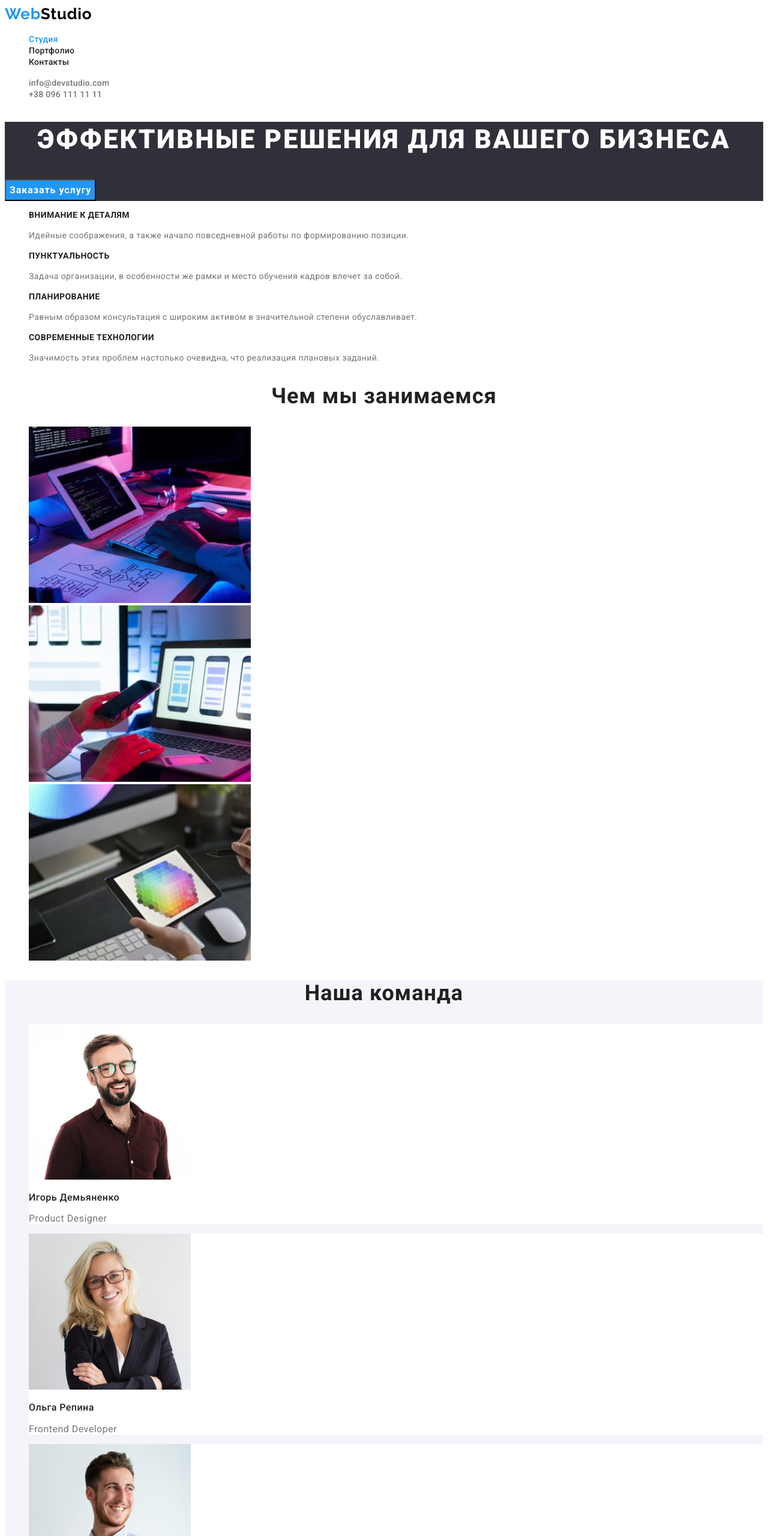
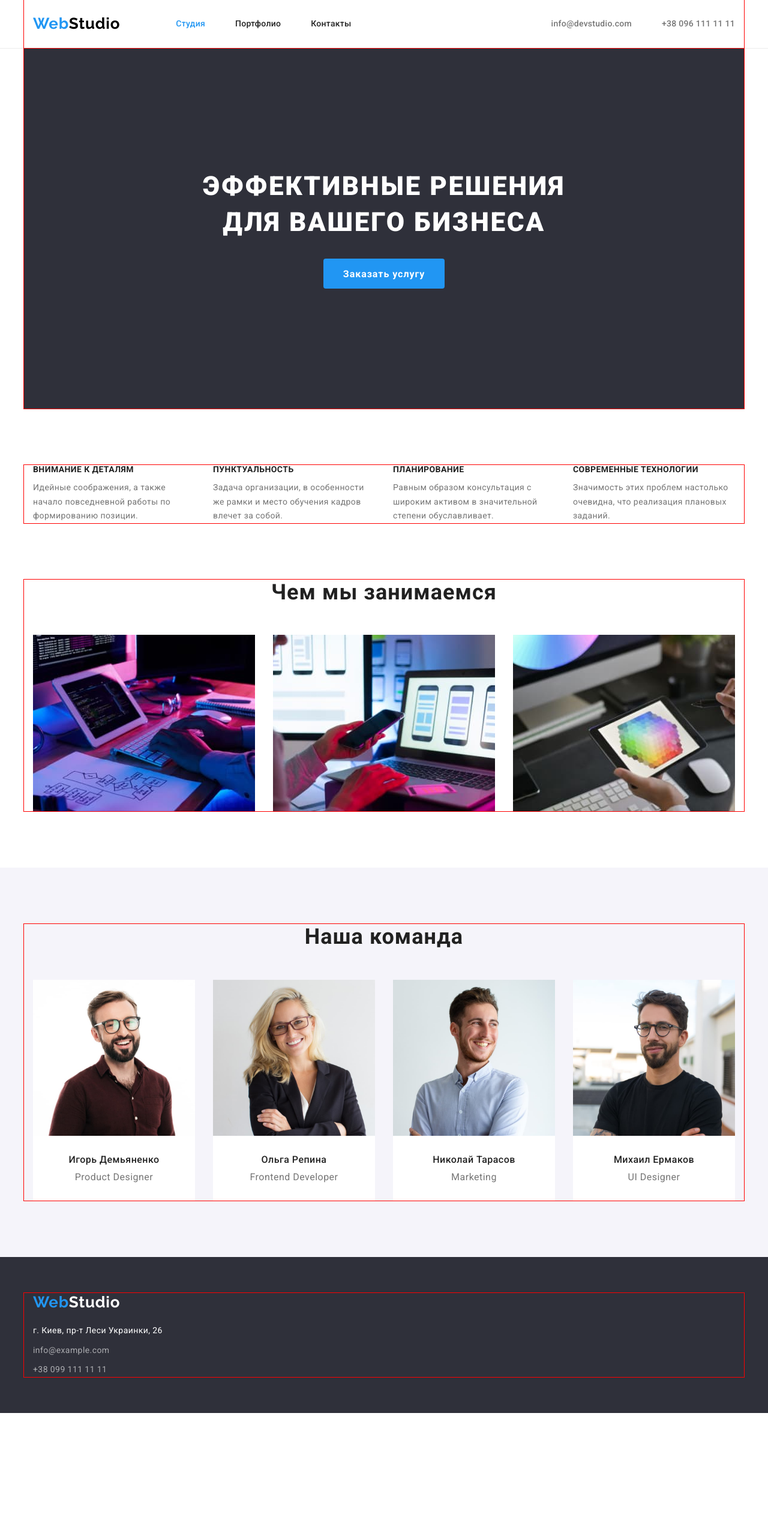
Before and after one commit to FireNick22/goit-markup-hw-03, a plain HTML site: page index.html in a window 1280 px wide. Shown: the top 2560 px of the page at 60% size. After the commit the page ends 2355 px from the top, so only its background shows below. Drawn offline with nearby package versions, Linux system fonts and the light colour scheme.

Commit message:
Применяет блочную модель и флексбоксы

```diff
--- a/css/styles.css
+++ b/css/styles.css
@@ -7,6 +7,23 @@
     --second-background-color: #2F303A;
     --third-background-color: #F5F4FA;
     --background-button: #F5F4FA;
+}
+
+p, h1, h2, h3, h4, h5, h6 {
+    margin: 0%;
+}
+
+ul, ol {
+    margin: 0%;
+    padding-left: 0%;
+}
+
+.container {
+    width: 1200px;
+    margin: 0 auto;
+    padding-left: 15px;
+    padding-right: 15px;
+    outline: 1px solid red;
 }
 
 body {
@@ -26,17 +43,49 @@ body {
     color: var(--accent-color);
 }
 
+img {
+    display: block;
+}
+
+.visually-hidden {
+    position: absolute;
+    width: 1px;
+    height: 1px;
+    margin: -1px;
+    border: 0;
+    padding: 0;
+    white-space: nowrap;
+    clip-path: inset(100%);
+    clip: rect(0 0 0 0);
+    overflow: hidden;
+}
+
 /*-------------------------------------------------------HEADER-------------------------------------------------------*/
 
 .header {
     background-color: var(--first-background-color);
+    border-bottom: 1px solid #ECECEC;
+
+   /*outline: 1px solid tomato*/
+}
+
+.header .container {
+    display: flex;
+    align-items: center;
 }
 
 .header-logo span {
     color: #2196F3;
 }
 
+.header-nav {
+    display: flex;
+    align-items: center;
+}
+
 .header-logo {
+    margin-right: 93px;
+
     font-family: 'Raleway', sans-serif;
     font-weight: 700;
     font-size: 26px;
@@ -46,19 +95,46 @@ body {
 }
 
 .header-link {
+    padding-top: 32px;
+    padding-bottom: 32px;
+    display: block;
+
     font-weight: 500;
     font-size: 14px;
     line-height: 1.14;
     letter-spacing: 0.02em;
     color: var(--basic-text-color);
+
+    /* outline: 1px solid tomato; */
+
+}
+
+.header-list {
+    display: flex;
+}
+
+.header-item:not(:last-child),
+.header-contact:not(:last-child) {
+    margin-right: 50px;
+}
+
+.header-aside {
+    display: flex;
+    margin-left: auto;
 }
 
 .header-mail,.header-tel {
+    padding-top: 32px;
+    padding-bottom: 32px;
+    display: block;
     font-weight: 500;
     font-size: 14px;
     line-height: 1.14;
     letter-spacing: 0.02em;
     color: var(--text-color);
+
+    /* outline: 1px solid tomato; */
+
 }
 
 .header-link:hover,
@@ -69,22 +145,35 @@ body {
 .header-tel:focus
 { color: var(--accent-color); }
 
+
 /*-------------------------------------------------------HERO-------------------------------------------------------*/
 
 .hero-content {
+    padding: 200px 254px;
+    text-align: center;
+
     background-color: var(--second-background-color);
 }
 
-.hero-titel {font-weight: 900;
+.hero-titel {
+    max-width: 696px;
+
+    font-weight: 900;
     font-size: 44px;
     line-height: 1.36;
-    text-align: center;
     letter-spacing: 0.06em;
     text-transform: uppercase;
     color: var(--text-on-dark-background);
 }
 
 .hero-btn {
+    min-width: 200px;
+    height: 50px;
+    border-radius: 4px;
+    border: 1px solid transparent;
+    padding: 10px 32px;
+    margin-top: 30px;
+
     font-family: inherit;
     font-weight: 700;
     font-size: 16px;
@@ -93,6 +182,7 @@ body {
     color: var(--text-on-dark-background);
     background-color: var(--accent-color);
     cursor: pointer;
+    text-align: center;
 }
 
 .hero-btn:hover, .hero-btn:focus {
@@ -100,6 +190,20 @@ body {
 }
 
 /*-------------------------------------------------------ABOUT-------------------------------------------------------*/
+
+.about {
+    padding-top: 94px;
+    padding-bottom: 47px;
+}
+
+.about-list{
+    display: flex;
+    justify-content: space-between;
+}
+
+.about-item{
+    max-width: 270px;
+}
 
 .about-heading {
     font-weight: 700;
@@ -110,6 +214,8 @@ body {
 }
 
 .about-text {
+    margin-top: 10px;
+
     font-size: 14px;
     line-height: 1.71;
     letter-spacing: 0.03em;
@@ -117,6 +223,11 @@ body {
 }
 
 /*-------------------------------------------------------WORK-------------------------------------------------------*/
+
+.work {
+    padding-top: 47px;
+    padding-bottom: 94px;
+}
 
 .work-titel {
     font-weight: 700;
@@ -126,14 +237,40 @@ body {
     letter-spacing: 0.03em;
 }
 
+.work-list{
+    margin-top: 50px;
+    display: flex;
+    justify-content: space-between;
+}
+
 /*-------------------------------------------------------TEAM-------------------------------------------------------*/
 
 .team {
+    padding-top: 94px;
+    padding-bottom: 94px;
+
     background-color: var(--third-background-color);
 }
 
+.team-list {
+    display: flex;
+    margin-top: 50px;
+}
+
 .team-item {
+    width: calc((100% - 90px) / 4);
+    margin-right: 30px;
     background-color: var(--first-background-color);
+}
+
+.team-item:last-child {
+    margin-right: 0px;
+}
+
+.team-item div {
+    padding-top: 30px;
+    padding-bottom: 30px;
+    text-align: center;
 }
 
 .team-titel {
@@ -148,14 +285,14 @@ body {
     font-weight: 500;
     font-size: 16px;
     line-height: 1.19;
-    /* identical to box height */
     letter-spacing: 0.03em;
 }
 
 .team-text {
+    margin-top: 10px;
+
     font-size: 16px;
     line-height: 1.19;
-    /* identical to box height */
     letter-spacing: 0.03em;
     color: var(--text-color);
 }
@@ -163,6 +300,9 @@ body {
 /*-------------------------------------------------------FOOTER-------------------------------------------------------*/
 
 .footer {
+    padding-top: 60px;
+    padding-bottom: 60px;
+
     background-color: var(--second-background-color);
 }
 
@@ -171,7 +311,6 @@ body {
     font-weight: 700;
     font-size: 26px;
     line-height: 1.19;
-    /* identical to box height */
     letter-spacing: 0.03em;
     color: #FFFFFF;
 }
@@ -181,7 +320,12 @@ body {
 }
 
 .footer-address {
+    margin-top: 20px;
     font-style: normal;
+}
+
+.footer-item:not(:first-child) {
+    margin-top: 9px;
 }
 
 .footer-map {
@@ -210,7 +354,27 @@ body {
 
 /*----------------------------------------------------PAGE PORTFOLIO-------------------------------------------------------*/
 
+.portfolio {
+    padding-top: 94px;
+    padding-bottom: 94px;
+}
+
+.portfolio-list {
+    display: flex;
+    justify-content: center;
+}
+
+.portfolio-item:not(:first-child) {
+    margin-left: 8px;
+}
+
 .portfolio-btn {
+    display: inline-block;
+    min-width: 73px;
+    border-radius: 4px;
+    border: 1px solid transparent;
+    padding: 6px 22px;
+
     font-family: inherit;
     font-style: normal;
     font-weight: 500;
@@ -229,19 +393,44 @@ body {
     background-color: var(--accent-color);
 }
 
+.examples-list {
+    display: flex;
+    flex-wrap: wrap;
+    margin-top: 50px;
+}
+
+.examples-item {
+    width: calc((100% - 60px) / 3);
+}
+
+.examples-item:not(:nth-child(3n)) {
+    margin-right: 30px;
+}
+
+.examples-item:not(:nth-child(-n+3)) {
+    margin-top: 30px;
+}
+
+.examples-link div {
+    padding: 20px 24px;
+    border-right: 1px solid #EEEEEE;
+    border-bottom: 1px solid #EEEEEE;
+    border-left: 1px solid #EEEEEE;
+}
+
 .examples-heading {
     font-weight: 700;
     font-size: 18px;
     line-height: 2;
-    /* identical to box height, or 200% */
     letter-spacing: 0.06em;
     color: var(--basic-text-color)
 }
 
 .examples-par {
+    margin-top: 4px;
+
     font-size: 16px;
     line-height: 1.88;
-    /* identical to box height, or 188% */
     letter-spacing: 0.03em;
     color: var(--text-color)
 }
--- a/index.html
+++ b/index.html
@@ -8,10 +8,14 @@
     <link rel="preconnect" href="https://fonts.googleapis.com">
     <link rel="preconnect" href="https://fonts.gstatic.com" crossorigin>
     <link href="https://fonts.googleapis.com/css2?family=Raleway:wght@700&family=Roboto:wght@400;500;700;900&display=swap" rel="stylesheet">
+    <link rel="stylesheet" href="https://cdnjs.cloudflare.com/ajax/libs/modern-normalize/1.1.0/modern-normalize.min.css"
+        integrity="sha512-wpPYUAdjBVSE4KJnH1VR1HeZfpl1ub8YT/NKx4PuQ5NmX2tKuGu6U/JRp5y+Y8XG2tV+wKQpNHVUX03MfMFn9Q=="
+        crossorigin="anonymous" referrerpolicy="no-referrer" />
     <link rel="stylesheet" href="./css/styles.css">
 </head>
 <body>
     <header class="header">
+        <div class="container">
             <nav class="header-nav">
                 <a href="" lang="en" class="header-logo link"><span>Web</span>Studio</a>
                 <ul class="header-list list">
@@ -24,16 +28,18 @@
                 <li class="header-contact"><a href="mailto:info@devstudio.com" class="header-mail link">info@devstudio.com</a></li>
                 <li class="header-contact"><a href="tel:+380961111111" class="header-tel link">+38 096 111 11 11</a></li>
             </ul>
+        </div>
     </header>
 <main>
     <section class="hero">
-        <div class="hero-content">
+        <div class="hero-content container">
             <h1 class="hero-titel">Эффективные решения для вашего бизнеса</h1>
             <button type="button" class="hero-btn">Заказать услугу</button>
         </div>
     </section>
     <section class="about">
-        <h2 hidden class="about-titel">Нашы преимущества</h2>
+        <div class="container">
+            <h2 class="about-titel visually-hidden">Нашы преимущества</h2>
             <ul class="about-list list">
                 <li class="about-item">
                     <h3 class="about-heading">Внимание к деталям</h3>
@@ -52,42 +58,56 @@
                     <p class="about-text">Значимость этих проблем настолько очевидна, что реализация плановых заданий.</p>
                 </li>
             </ul>
+        </div>
     </section>
     <section class="work">
+        <div class="container">
             <h2 class="work-titel">Чем мы занимаемся</h2>
             <ul class="work-list list">
                 <li class="work-item"><img src="./images/we-doing-1.jpg" alt="печать кода разработчиком" width="370"></li>
                 <li class="work-item"><img src="./images/we-doing-2.jpg" alt="подбор стияля разработчиком" width="370"></li>
                 <li class="work-item"><img src="./images/we-doing-3.jpg" alt="цветовая палитра к стилям" width="370"></li>
             </ul>
+        </div>
     </section>
     <section class="team">
+        <div class="container">
             <h2 class="team-titel">Наша команда</h2>
             <ul class="team-list list">
                 <li class="team-item">
                     <img src="./images/foto-1-id.jpg" alt="фото Игорь Демьяненко" width="270">
+                    <div>
                         <h3 class="team-heading">Игорь Демьяненко</h3>
                         <p lang="en" class="team-text">Product Designer</p>
+                    </div>
                 </li>
                 <li class="team-item">
                     <img src="./images/foto-2-or.jpg" alt="фото Ольга Репина" width="270">
+                    <div>
                         <h3 class="team-heading">Ольга Репина</h3>
                         <p lang="en" class="team-text">Frontend Developer</p>
+                    </div>
                 </li>
                 <li class="team-item">
                     <img src="./images/foto-3-nt.jpg" alt="фото Николай Тарасов" width="270">
+                    <div>
                         <h3 class="team-heading">Николай Тарасов</h3>
                         <p lang="en" class="team-text">Marketing</p>
+                    </div>
                 </li>
                 <li class="team-item">
                     <img src="./images/foto-4-me.jpg" alt="фото Михаил Ермаков" width="270">
+                    <div>
                         <h3 class="team-heading">Михаил Ермаков</h3>
                         <p lang="en" class="team-text">UI Designer</p>
+                    </div>
                 </li>
             </ul>
+        </div>
     </section>
 </main>
 <footer class="footer">
+    <div class="container">
         <a href="" lang="en" class="footer-link link"><span>Web</span>Studio</a>
         <address class="footer-address">
             <ul class="footer-list list">
@@ -96,6 +116,7 @@
                 <li class="footer-item"><a href="tel:+380991111111" class="footer-tel link">+38 099 111 11 11</a></li>
             </ul>
         </address>
+    </div>
 </footer>
 </body>
 </html>
```
Also changed, not shown: portfolio.html (+34 -4 lines). Lines whose indentation alone changed are shown as unchanged.
